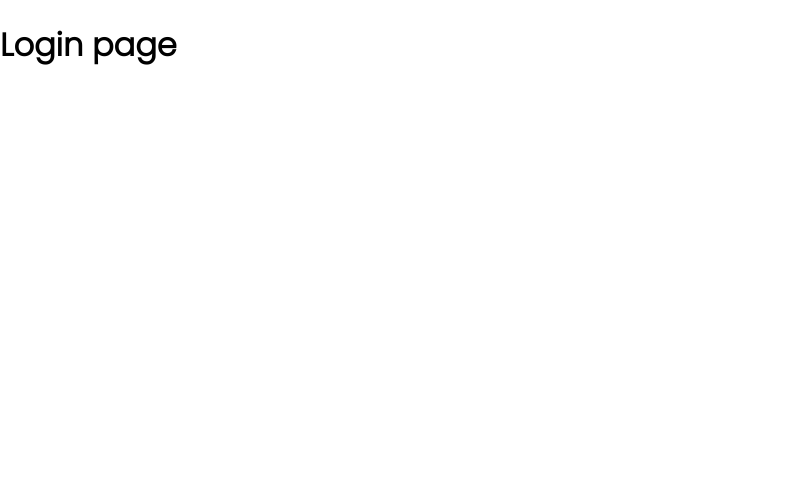
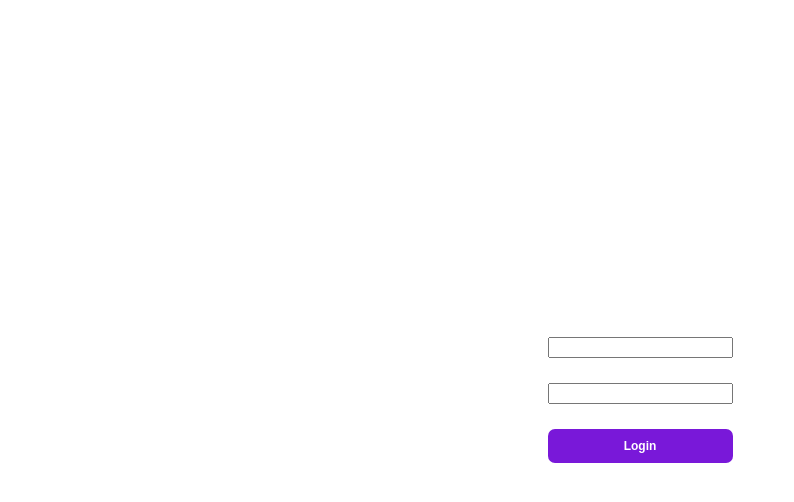
Before and after one commit to FATEC-2022-TCC/frontend_nuxt, a Nuxt app: page /login in a window 1280 px wide. Shown: the top 502 px of the page, without its empty margins (0-794 px from the left). Built offline with nearby package versions, Linux system fonts and the light colour scheme.

Commit message:
Partial login implemented

```diff
--- a/api/ts/Result.ts
+++ b/api/ts/Result.ts
@@ -3,6 +3,11 @@ import Error from "./Error"
 type Type<T> = {
     data?: T,
     error?: Error
+}
+
+interface WhenResult<T> {
+    onSuccess(data?: T)
+    onFailure(error: Error)
 }
 
 export default class Result<T> {
@@ -12,17 +17,13 @@ export default class Result<T> {
         this.type = type
     }
 
-    public takeIfSuccess(block: (data?: T) => void): this {
-        if (this.type.error) return this
-        const { data } = this.type
-        block(data)
-        return this
-    }
-
-    public takeIfError(block: (error: Error) => void): this {
-        const { error } = this.type
-        if (!!error) block(error)
-        return this
+    public when(whenResult: WhenResult<T>) {
+        const { error, data } = this.type
+        if (error) {
+            whenResult.onFailure(error)
+        } else {
+            whenResult.onSuccess(data)
+        }
     }
 
     public static success<T>(data: T): Result<T> {
--- a/api/wrapper.ts
+++ b/api/wrapper.ts
@@ -27,8 +27,7 @@ function fetch<Request, Response>(url: string, method: Method, body?: Request):
                     console.log("Invalid token provided")
                     console.log("Redirecting")
                     token.value = ""
-                    const router = useRouter()
-                    router.replace('/error')
+                    useRouter().replace("/error")
                 }
             }
         }
--- a/components/Button.vue
+++ b/components/animal/Button.vue
@@ -1,6 +1,7 @@
 <script setup lang="ts">
-    const props = defineProps(['title'])
-    const { title } = props
+defineProps({
+    title: String
+})
 </script>
 
 <template>
--- a/pages/home.vue
+++ b/pages/home.vue
@@ -1,7 +1,7 @@
 <template>
     <div>
-        <Header />
+        <animal-header />
         <nuxt-page />
-        <Footer />
+        <animal-footer />
     </div>
 </template>
--- a/pages/login.vue
+++ b/pages/login.vue
@@ -1,5 +1,55 @@
+<script setup lang="ts">
+import { login } from '~~/api';
+
+const cookieToken = useCookie('token')
+const router = useRouter()
+
+const username = ref("")
+const password = ref("")
+
+async function doLogin() {
+    const response = await login(
+        {
+            username: username.value,
+            password: password.value
+        }
+    )
+    response.when({
+        onSuccess: token => {
+            console.log("login success: " + token)
+            cookieToken.value = token
+            router.push("/user")
+        },
+        onFailure: error => {
+            console.log("login error: " + JSON.stringify(error))
+        }
+    })
+
+}
+</script>
+
 <template>
-    <h1>
-        Login page
-    </h1>
+    <div id="outer">
+        <div id="inner">
+            <animal-input v-model="username" />
+            <br>
+            <animal-input v-model="password" type="password" />
+            <br>
+            <animal-button title="Login" @click="doLogin" />
+        </div>
+    </div>
 </template>
+
+<style scoped>
+#outer {
+    display: flex;
+    height: 100vh;
+    justify-content: center;
+    align-items: center;
+}
+
+#inner {
+    display: flex;
+    flex-direction: column;
+}
+</style>
```
Also changed, not shown: components/animal/Footer.vue (renamed from components/Footer.vue), components/animal/Header.vue (renamed from components/Header.vue), components/animal/Input.vue (renamed from components/Input.vue).
